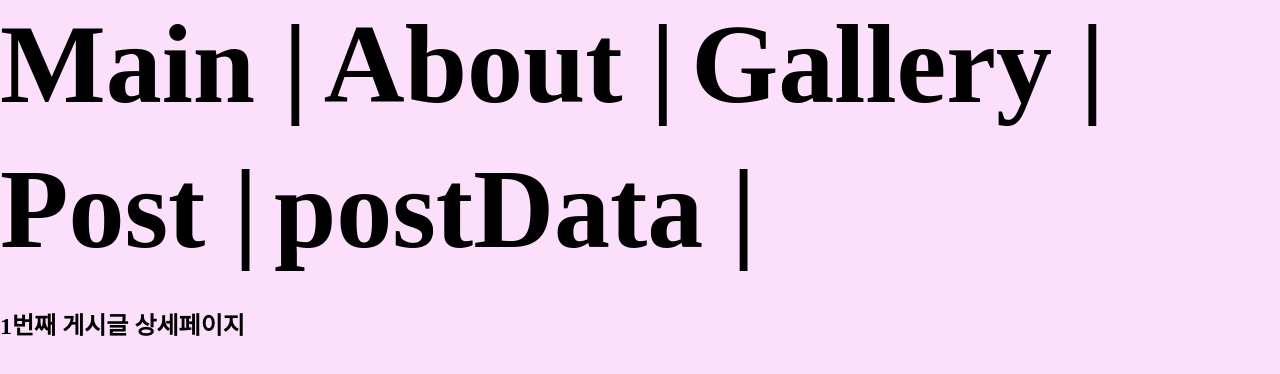
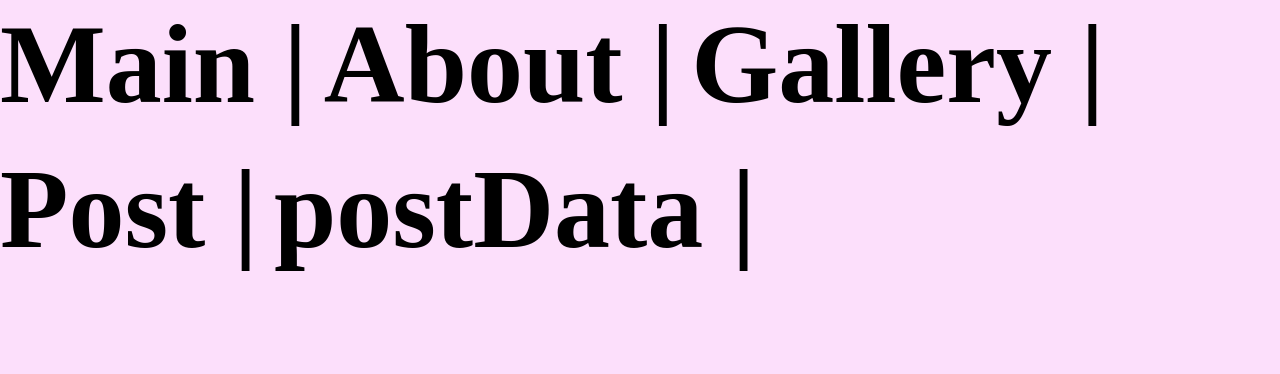
Before and after one commit to yuna-c/Next-tutorial, a Next.js app: page /postData/1 in a window 1280 px wide. Shown: the top 374 px of the page. Built offline with nearby package versions, Linux system fonts and the light colour scheme.

Commit message:
0111 파라미터 값 그룹화

```diff
--- a/app/postData/[id]/page.jsx
+++ b/app/postData/[id]/page.jsx
@@ -1,8 +1,9 @@
+"use client";
+
 export default function PostDetail({ params }) {
-  const { id } = params;
-  return (
-    <div>
-      <h2>{id}번째 게시글 상세페이지</h2>
-    </div>
-  );
+  //다이나믹 라우터 폴더명을 [...변수명]으로 설정할 경우
+  //기본 라우터명 뒤의 모든 값을 배열로 그룹화해서 params로 전달가능 ('use client'설정 필요)
+  //post/abc/1 --> {id:['abc','1']}
+  console.log(params);
+  return <div>{/* <h2>{id}번째 게시글 상세페이지</h2> */}</div>;
 }
```
